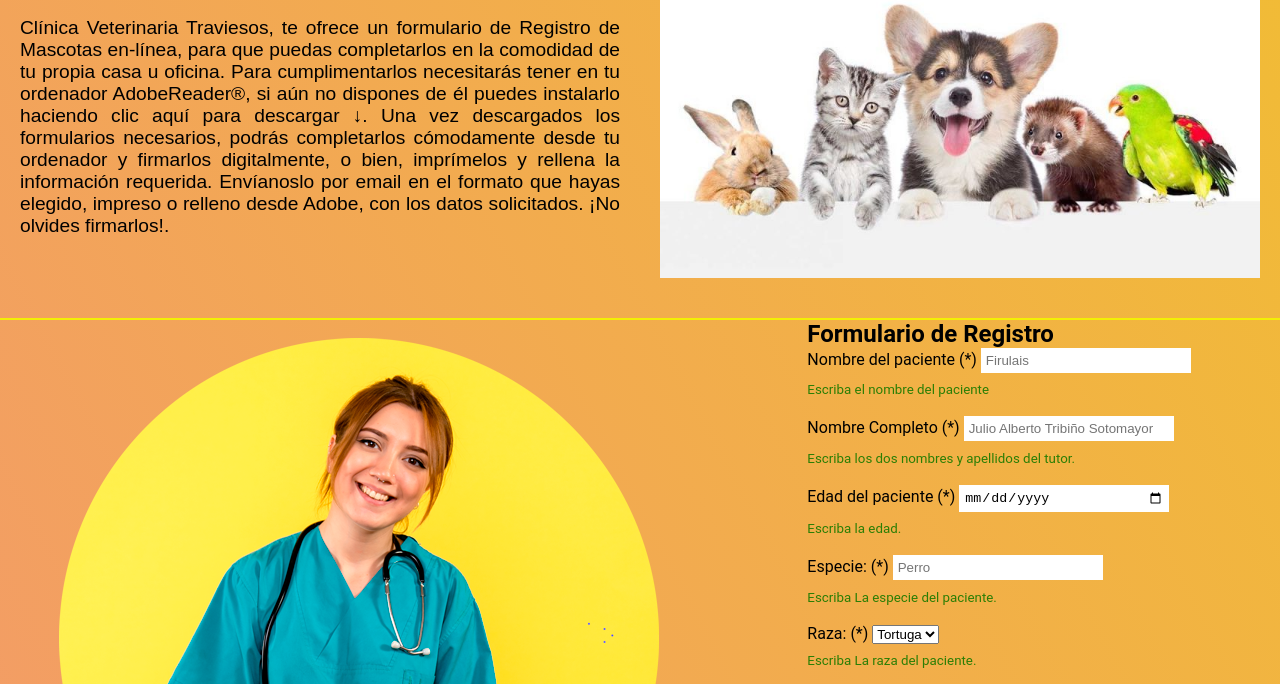
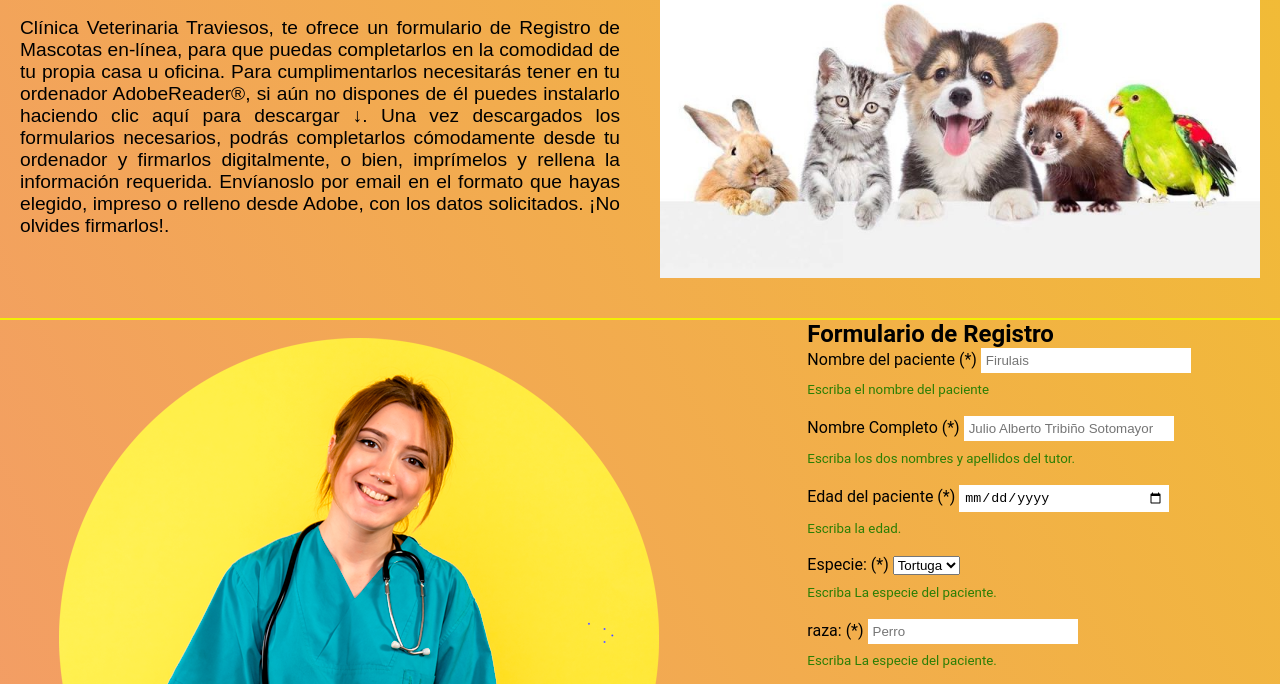
Before and after one commit to jago-gif/jago-gif.github.io, a website with bundled scripts: page desafio/index.html in a window 1280 px wide. Shown: the part 102-786 px from the top of the page. Built offline with nearby package versions, Linux system fonts and the light colour scheme.

Commit message:
cambio html

```diff
--- a/desafio/index.html
+++ b/desafio/index.html
@@ -70,20 +70,20 @@
                 </div><br>
                 <div class="form-line">
                     <label for="especie">Especie: (*)</label>
-                    <input type="text" id="especie" name="especie" required="required" minlength="3" maxlength="60"
-                        placeholder="Perro">
-                    <small>Escriba La especie del paciente.</small>
-                </div><br>
-                <div class="form-line">
-                    <label for="raza">Raza: (*)</label>
-                    <select name="raza" id="raza">
+                    <select name="especie" id="especie">
                         <option value="Perro">Perro</option>
                         <option value="Gato" selected>Gato</option>
                         <option value="Aves" selected>Aves</option>
                         <option value="Peces" selected>Peces</option>
                         <option value="Tortuga" selected>Tortuga</option>
                     </select>
-                    <small>Escriba La raza del paciente.</small>
+                    <small>Escriba La especie del paciente.</small>
+                </div><br>
+                <div class="form-line">
+                    <label for="raza">raza: (*)</label>
+                    <input type="text" id="raza" name="raza" required="required" minlength="3" maxlength="60"
+                        placeholder="Perro">
+                    <small>Escriba La especie del paciente.</small>
                 </div><br>
                 <div class="form-line">
                     <label for="sexo">Sexo: (*)</label>
```
